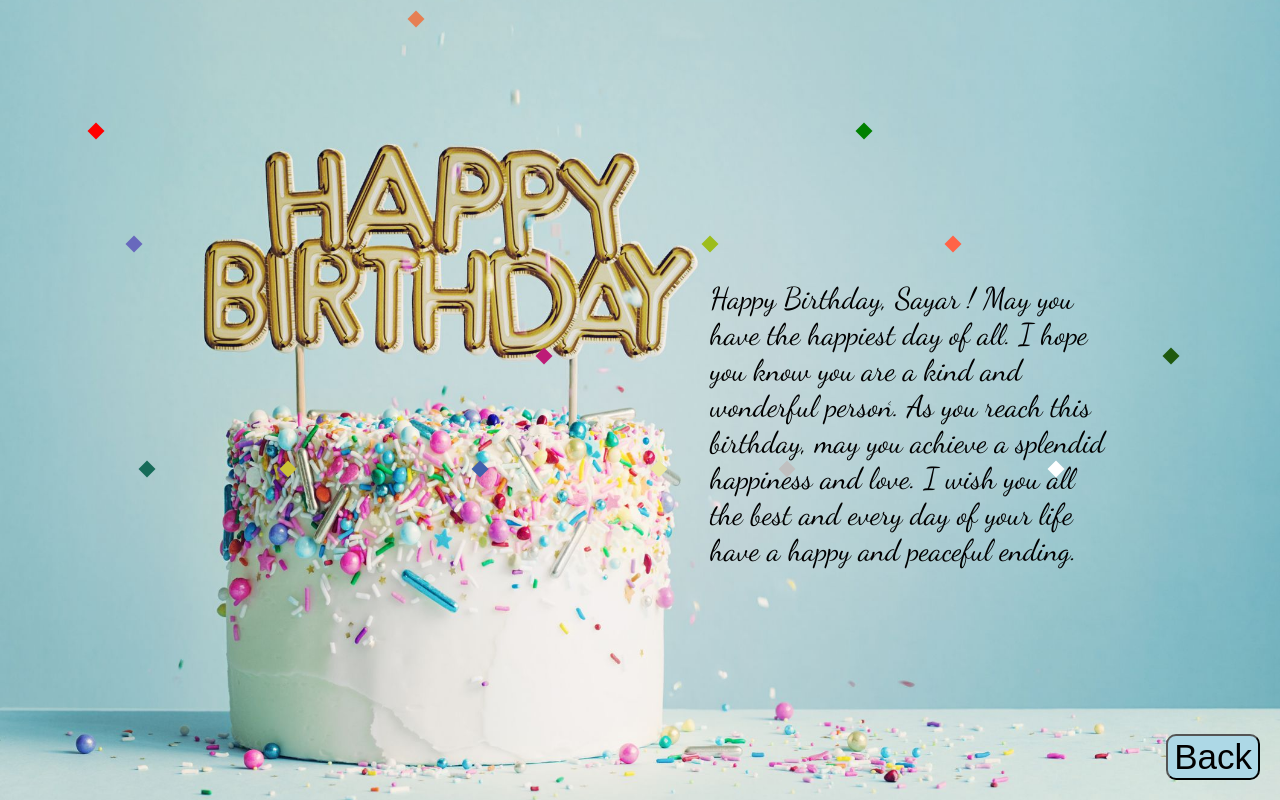
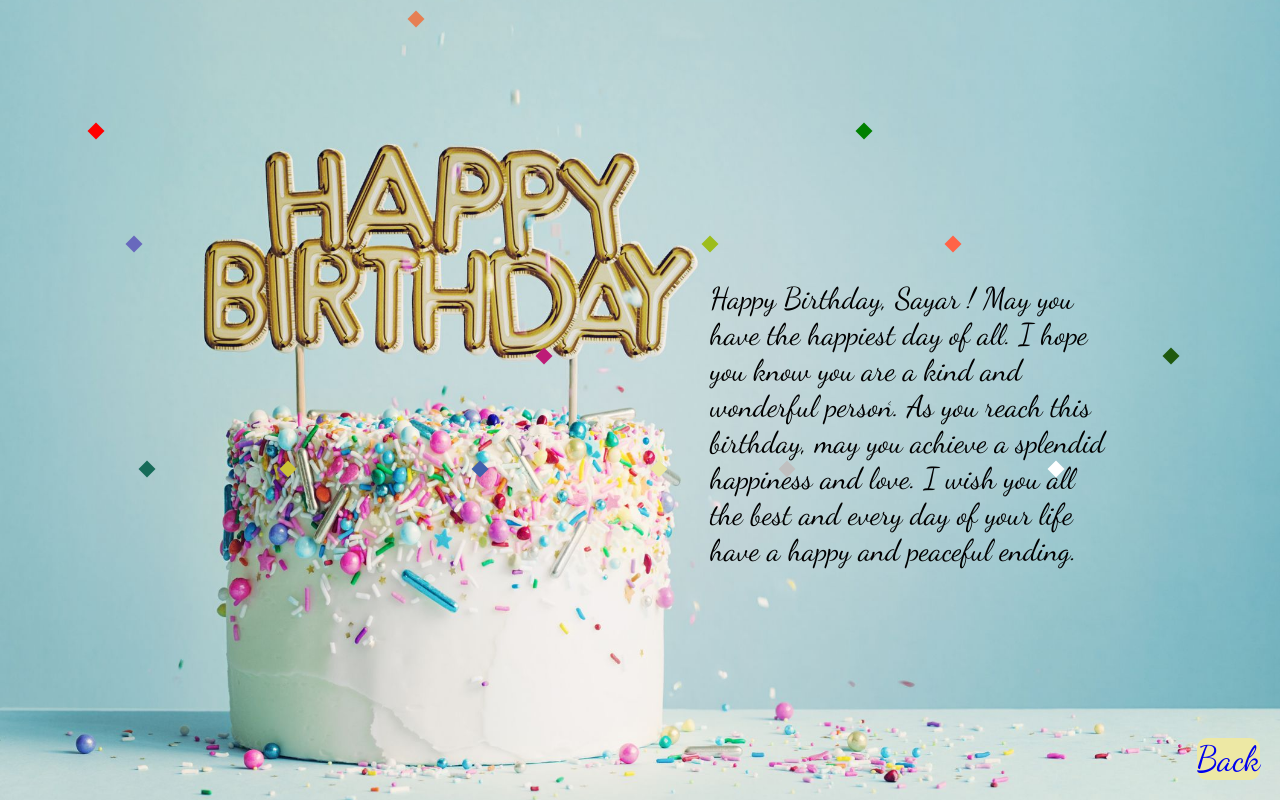
Before and after one commit to myat112/wishfrom4011, a plain HTML site: page index.html in a window 1280 px wide. Drawn offline with Linux system fonts and the light colour scheme.

Commit message:
Update index.html

```diff
--- a/index.html
+++ b/index.html
@@ -61,8 +61,9 @@
 	}
 
 	.btn{
+		text-decoration: none;
 		font-size: 35px;
-		background-color: lightblue;
+		background-color:  #ede8a4;
 		border-radius: 10px;
 
 		position: absolute;
@@ -223,8 +224,8 @@
 
 	</div>
 
-	<button class="btn" href="https://aungmyo-genius.github.io/teampagev1/
-">Back</button>
+	<a class="btn" href="https://aungmyo-genius.github.io/teampagev1/
+">Back</a>
 
 
 	<div class="tt">
```
